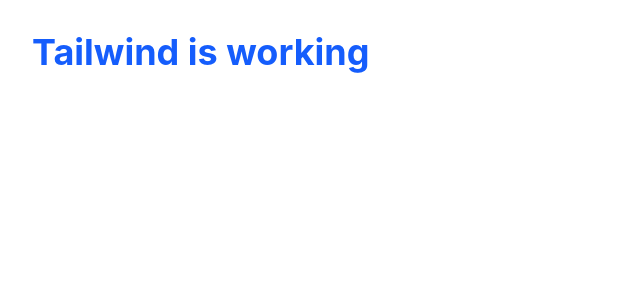
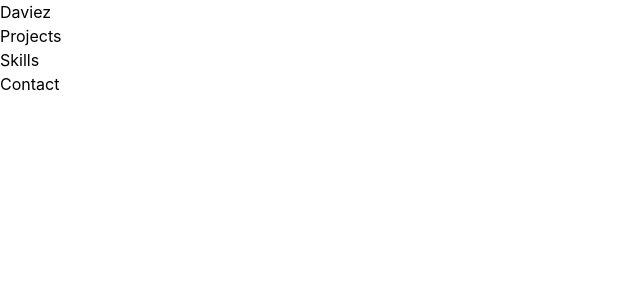
Before and after one commit to Daviez71/vite-project, a React (Vite) app: page / in a window 1280 px wide. Shown: the top 300 px of the page, without its empty margins (0-640 px from the left). Built offline with nearby package versions, Linux system fonts and the light colour scheme.

Commit message:
Add Navbar structure

```diff
--- a/src/App.jsx
+++ b/src/App.jsx
@@ -1,10 +1,10 @@
-
+import Navbar from "./components/Navbar"
 
 function App(){
   return (
-    <h1 className="text-4xl font-bold text-blue-600 p-8">
-      Tailwind is working
-    </h1>
+    <div>
+      <Navbar />
+    </div>
   )
 }
 export default App
--- /dev/null
+++ b/src/components/Navbar.jsx
@@ -0,0 +1,19 @@
+
+
+function Navbar() {
+    return (
+        <header>
+            <nav>
+                <a href="#home">Daviez</a>
+                <ul>
+                    <li><a href="#projects">Projects</a></li>
+                    <li><a href="#skills">Skills</a></li>
+                    <li><a href="#contact">Contact</a></li>
+                </ul>
+            </nav>
+        </header>
+    )
+}
+
+
+export default Navbar;
```
